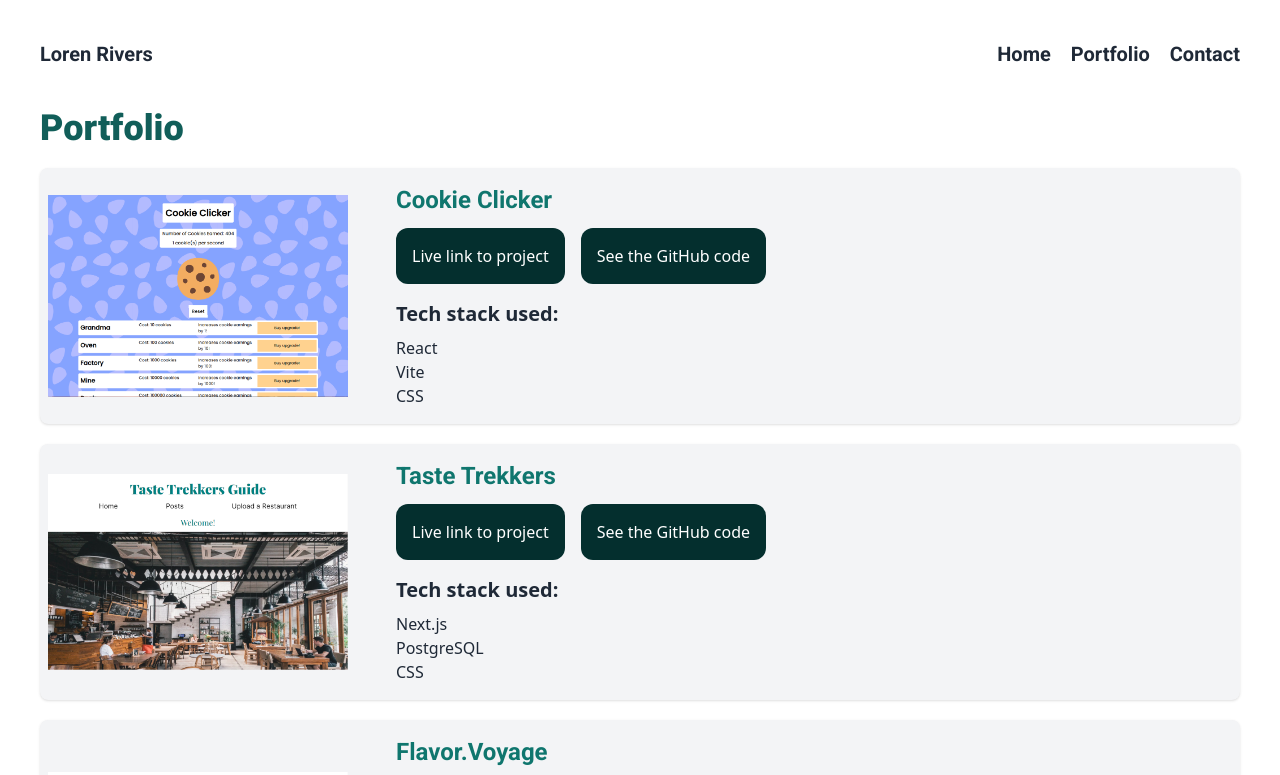
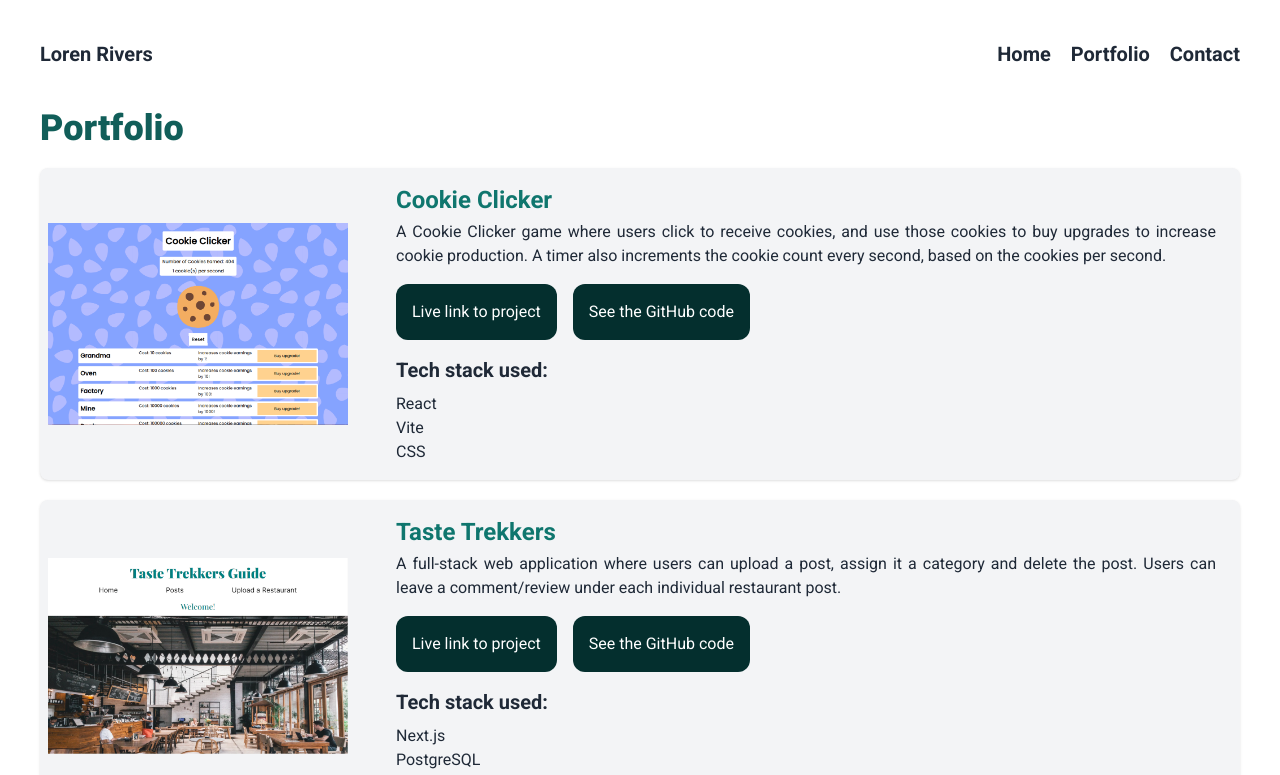
Before and after one commit to lorenrivers/portfolio-website, a React (Vite) app: page /portfolio in a window 1280 px wide. Shown: the top 775 px of the page. Built offline with nearby package versions, Linux system fonts and the light colour scheme; a web font is replaced by a local one.

Commit message:
project descriptions added

```diff
--- a/src/Components/HomePage.jsx
+++ b/src/Components/HomePage.jsx
@@ -1,6 +1,5 @@
 import TeckStack from "./TechStack";
 import ContactForm from "./ContactForm.jsx";
-// import ProjectCarousel from "./ProjectCarousel.jsx";
 import ProjectTiles from "./ProjectTiles.jsx";
 
 export default function HomePage() {
--- a/src/Components/Portfolio.jsx
+++ b/src/Components/Portfolio.jsx
@@ -16,6 +16,7 @@ export default function Portfolio() {
           gitHub={project.gitHubLink}
           techStack={project.techStack}
           screenshot={project.screenshot}
+          description={project.description}
         />
       ))}
     </div>
--- a/src/Components/ProjectCard.jsx
+++ b/src/Components/ProjectCard.jsx
@@ -4,6 +4,7 @@ export default function ProjectCard({
   gitHub,
   techStack,
   screenshot,
+  description,
 }) {
   const techStackArray = techStack.map((tech) => <li key={tech.id}>{tech}</li>);
 
@@ -21,20 +22,24 @@ export default function ProjectCard({
           {title}
         </h2>
 
+        <p className="mx-2 mb-2 text-justify font-roboto">{description}</p>
+
         <a href={url}>
-          <button className="bg-teal-950 text-white p-4 m-2 w-fit self-center rounded-xl hover:bg-teal-950/75">
+          <button className="bg-teal-950 text-white p-4 m-2 w-fit self-center rounded-xl hover:bg-teal-950/75 font-roboto">
             Live link to project
           </button>
         </a>
 
         <a href={gitHub}>
-          <button className="bg-teal-950 text-white p-4 m-2 w-fit self-center rounded-xl hover:bg-teal-950/75">
+          <button className="bg-teal-950 text-white p-4 m-2 w-fit self-center rounded-xl hover:bg-teal-950/75 font-roboto">
             See the GitHub code
           </button>
         </a>
 
-        <h3 className="text-xl font-semibold ml-2 my-2">Tech stack used:</h3>
-        <ul className="ml-2">{techStackArray}</ul>
+        <h3 className="text-xl font-semibold ml-2 my-2 font-roboto">
+          Tech stack used:
+        </h3>
+        <ul className="ml-2 font-roboto">{techStackArray}</ul>
       </div>
     </div>
   );
--- a/src/Components/projects.js
+++ b/src/Components/projects.js
@@ -1,6 +1,8 @@
 export const projects = [
   {
     title: "Cookie Clicker",
+    description:
+      "A Cookie Clicker game where users click to receive cookies, and use those cookies to buy upgrades to increase cookie production. A timer also increments the cookie count every second, based on the cookies per second.",
     urlLink: "https://react-cookie-clicker-nine.vercel.app/",
     gitHubLink: "https://github.com/lorenrivers/react-cookie-clicker",
     techStack: ["React", "Vite", "CSS"],
@@ -8,6 +10,8 @@ export const projects = [
   },
   {
     title: "Taste Trekkers",
+    description:
+      "A full-stack web application where users can upload a post, assign it a category and delete the post. Users can leave a comment/review under each individual restaurant post.",
     urlLink: "https://restaurant-guide-project.vercel.app/",
     gitHubLink: "https://github.com/lorenrivers/restaurant-guide-project",
     techStack: ["Next.js", "PostgreSQL", "CSS"],
@@ -15,6 +19,8 @@ export const projects = [
   },
   {
     title: "Flavor.Voyage",
+    description:
+      "Final week group bootcamp project. A full-stack web application where users can upload and view recipes and food blogs. Users can create their own account to access parts of application, and have their own user profile. Users can leave a comment under each recipe or blog post.  Users can leave a star rating under recipes. Users can share the application via social media buttons.",
     urlLink: "https://flavor-voyage-five.vercel.app/",
     gitHubLink: "https://github.com/viniarski/flavor_voyage",
     techStack: [
```
